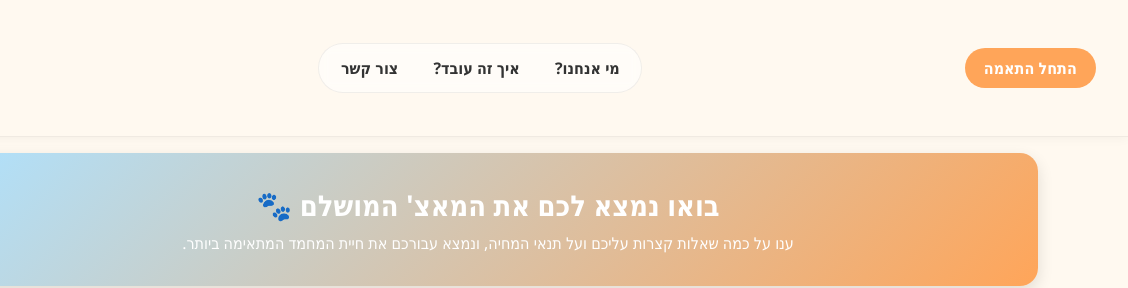
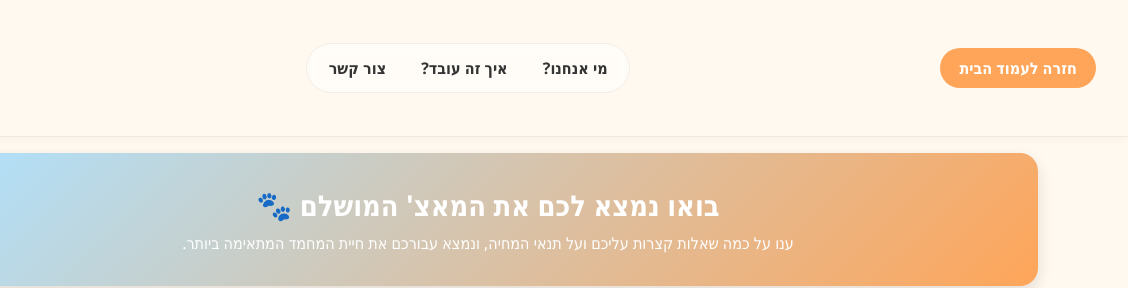
Before and after one commit to vakninyu/webproject, a plain HTML site: page PartB/quiz.html in a window 1280 px wide. Shown: the top 288 px of the page, 152-1280 px from the left. Drawn offline with Linux system fonts and the light colour scheme.

Commit message:
שינוי כפתור פעולה

```diff
--- a/PartB/quiz.html
+++ b/PartB/quiz.html
@@ -20,7 +20,8 @@
     <a href="#contact">צור קשר</a>
   </nav>
 <!-- Call-to-action button -->
-  <a href="quiz.html" class="nav-cta">התחל התאמה</a>
+  <a href="index.html" class="nav-cta">  חזרה לעמוד הבית
+    </a>
 </header>
 
 <!-- Hero Section -->
```
